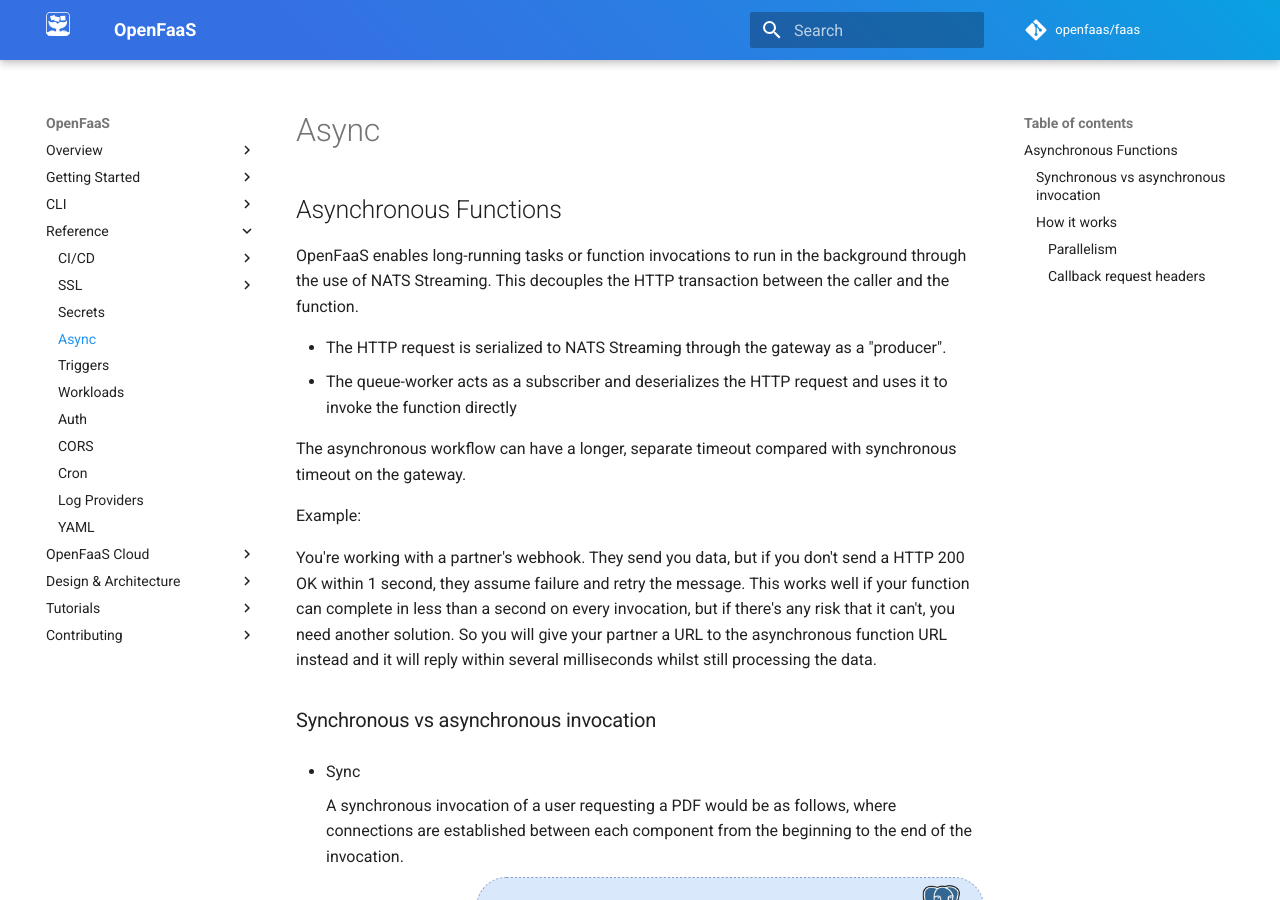
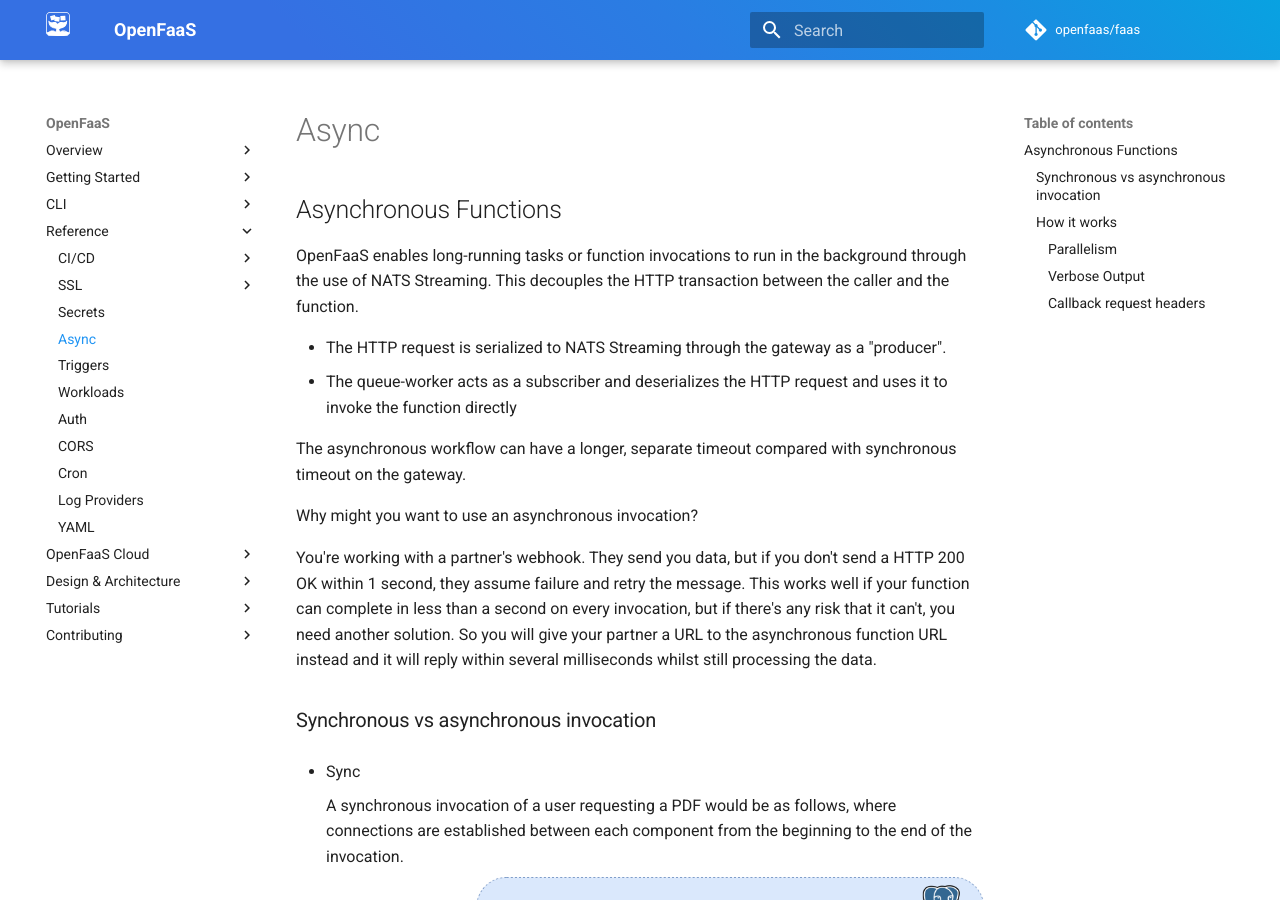
Before and after one commit to openfaas/docs, an MkDocs documentation site: the page built from docs/reference/async.md, in a window 1280 px wide and 900 px high. Built offline with MkDocs 1.6.1 and Material for MkDocs 9.7.7, drawn with Linux system fonts in a browser that asks for light colours; comment, search, counter and statistics services are not loaded.

Commit message:
Update bullet to heading
Signed-off-by: Alex Ellis (OpenFaaS Ltd) <alexellis2@gmail.com>

```diff
--- a/docs/reference/async.md
+++ b/docs/reference/async.md
@@ -7,7 +7,7 @@ OpenFaaS enables long-running tasks or function invocations to run in the backgr
 
 The asynchronous workflow can have a longer, separate timeout compared with synchronous timeout on the gateway.
 
-Example:
+Why might you want to use an asynchronous invocation?
 
 You're working with a partner's webhook. They send you data, but if you don't send a HTTP 200 OK within 1 second, they assume failure and retry the message. This works well if your function can complete in less than a second on every invocation, but if there's any risk that it can't, you need another solution. So you will give your partner a URL to the asynchronous function URL instead and it will reply within several milliseconds whilst still processing the data.
 
@@ -77,8 +77,7 @@ You can tune the values for the number of tasks each queue worker may run in par
 
 The [OpenFaaS workshop](https://github.com/openfaas/workshop) has more instructions on running tasks asynchronously.
 
-
-* Verbose Output
+#### Verbose Output
 
 The Queue Worker component enables asynchronous processing of function requests. The default verbosity level hides the message content, but this can be viewed by setting write_debug to true when deploying.
 
@@ -91,4 +90,3 @@ The following additional request headers will be set when invoking the call back
 | X-Call-Id          | The original function call's [tracing UUID](https://github.com/openfaas/faas/blob/master/gateway/README.md#tracing) |
 | X-Duration-Seconds | Time taken in seconds to execute the original function call |
 | X-Function-Status  | [HTTP status code](https://en.wikipedia.org/wiki/List_of_HTTP_status_codes) returned by the original function call |
-`
```
